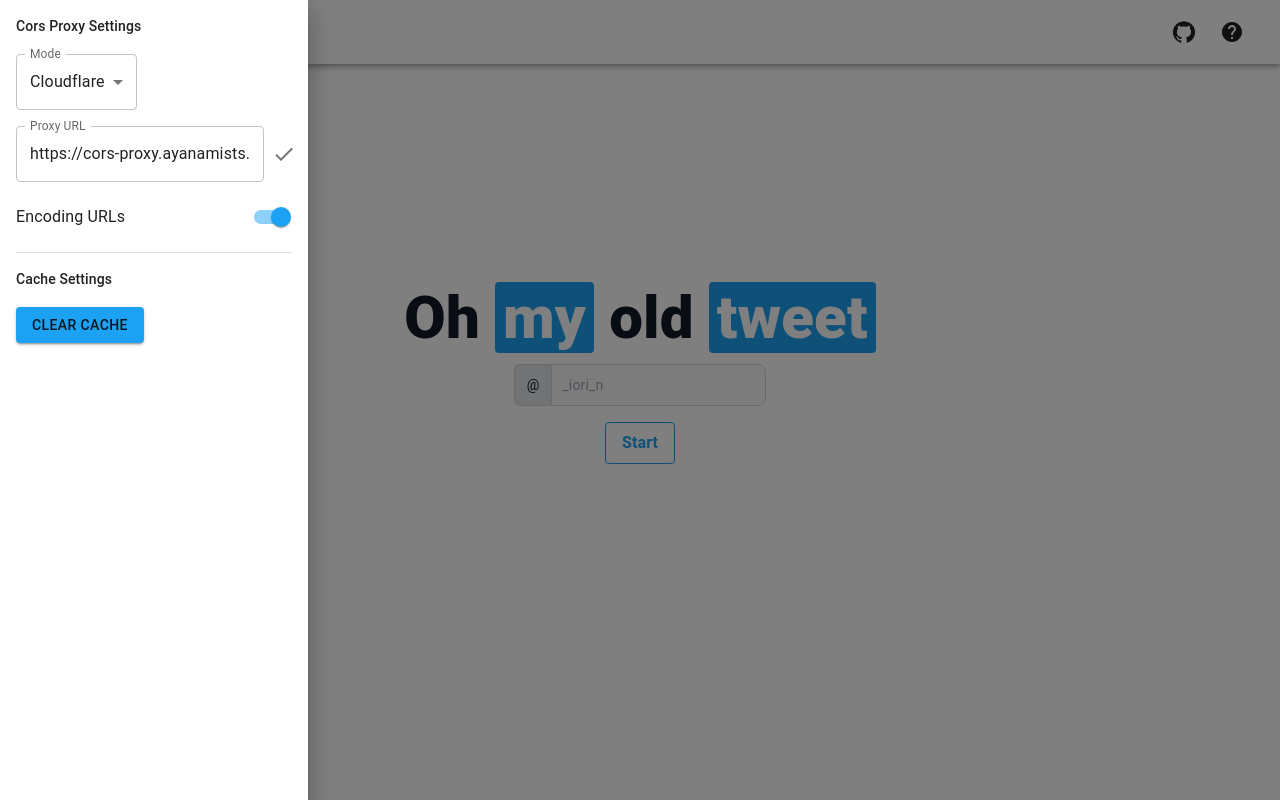
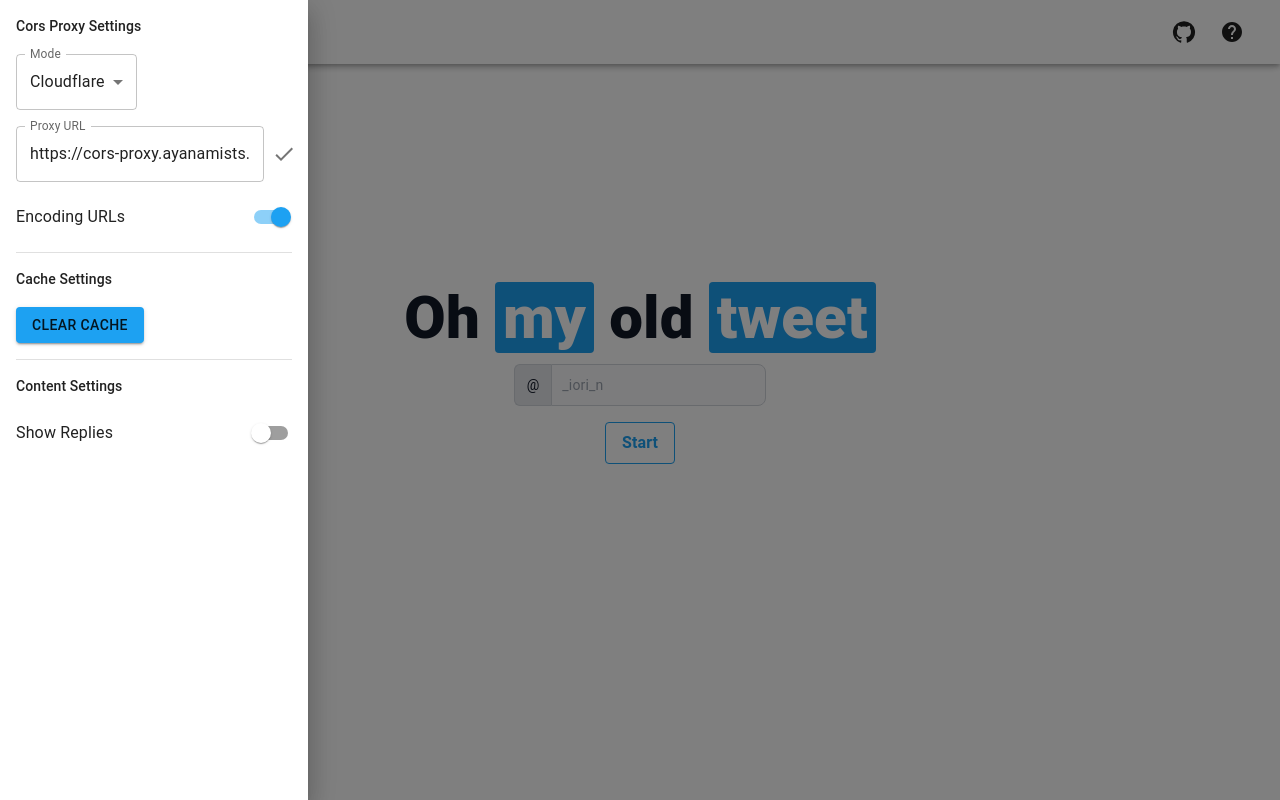
Before and after one commit to ayanamists/oh-my-old-tweet, a React app in the folder packages/oh-my-old-tweet/: page / in a window 1280 px wide. Both pictures are taken after a click on the button "menu". Built offline with nearby package versions, Linux system fonts and the light colour scheme; what async-sema would draw is missing.

Commit message:
add replies

```diff
--- a/packages/oh-my-old-tweet/src/App.tsx
+++ b/packages/oh-my-old-tweet/src/App.tsx
@@ -13,8 +13,7 @@ function MainPage() {
   const [inputValue, setInputValue] = useState<string>("_iori_n");
 
   const handleStart = () => { setUser(parseUserName(inputValue)) };
-  return (<div>
-    {(user == null) ?
+  return (user == null) ?
       (<div className='flex flex-col'>
         <div className='mx-auto max-w-screen-sm text-center'>
           <h1 className="mb-4 text-3xl font-extrabold text-gray-900 dark:text-white md:text-5xl lg:text-6xl">
@@ -54,8 +53,7 @@ function MainPage() {
           </button>
         </div>
       </div>)
-      : <Timeline user={user} />}
-  </div>);
+      : <Timeline user={user} />;
 }
 
 function App() {
--- a/packages/oh-my-old-tweet/src/Data.ts
+++ b/packages/oh-my-old-tweet/src/Data.ts
@@ -1,8 +1,8 @@
-import Post from "./Post";
+import Post, { ReplyInfo } from "./Post";
 import { mayRemoveAtSym } from "./Utils";
 import { CorsProxyConfig, getUrl } from "./corsUrl";
 
-interface TweetInfo {
+type TweetInfo = {
   lang: string;
   id: string;
   pageUrl: string;
@@ -128,6 +128,8 @@ function extractFromMetaTag(metaTag: Element, info: TweetInfo): Post | undefined
   const aRoleLinks = data.querySelectorAll('a[role="link"]');
   const userName = mayRemoveAtSym(aRoleLinks[2].textContent ?? undefined);
   const fullName = aRoleLinks[1].textContent ?? undefined;
+  const author = data.querySelector('div[itemprop="author"]');
+  const id = author?.querySelector('meta[itemprop="identifier"]')?.getAttribute('content') ?? undefined;
   const text = data.querySelector('div[data-testid="tweetText"]')?.textContent ?? undefined;
   const images = extractImages(data, info);
   const timeMeta = div.querySelector('meta[itemprop="datePublished"]')?.getAttribute('content');
@@ -139,7 +141,8 @@ function extractFromMetaTag(metaTag: Element, info: TweetInfo): Post | undefined
     user: {
       userName: userName,
       fullName: fullName,
-      avatar: avatar
+      avatar: avatar,
+      id: id
     },
     id: info.id,
     text: text,
@@ -151,6 +154,8 @@ function extractFromMetaTag(metaTag: Element, info: TweetInfo): Post | undefined
 }
 
 function extractFromMainRegion(mainRegion: Element, info: TweetInfo): Post | undefined {
+  const tweetRegion = getOneElementByClassName(mainRegion, 'tweet');
+  const userId = tweetRegion?.getAttribute('data-user-id') ?? undefined;
   const name = getOneElementByClassName(mainRegion, 'fullname')?.textContent ?? undefined;
   const userName = mainRegion.querySelector('.username > b')?.textContent ?? undefined;
   const timeMsStr = mainRegion.querySelector('._timestamp')?.getAttribute('data-time-ms');
@@ -164,23 +169,35 @@ function extractFromMainRegion(mainRegion: Element, info: TweetInfo): Post | und
   const avatar = filterValidAvatar(avatarRegion?.getAttribute('src'), info);
 
   // TODO: correctly handle reply:
+  let replyInfo: ReplyInfo | undefined = undefined;
   if (images.length === 0 && isReply(mainRegion)) {
-    console.log(`${info.pageUrl} is reply`);
-    return;
+    // console.log(`${info.pageUrl} is reply`);
+    const replyRegion = getOneElementByClassName(mainRegion, 'ReplyingToContextBelowAuthor');
+    const targetUserRegion = replyRegion?.querySelector('a');
+    const rid = targetUserRegion?.getAttribute('data-user-id') ?? undefined;
+    const rUserName = targetUserRegion?.getAttribute('href')?.split('/').slice(-1);
+    replyInfo = {
+      targetUser: {
+        userName: rUserName?.[0] ?? userName,
+        id: rid ?? userId
+      }
+    }
   }
 
   return {
     user: {
       userName: userName,
       fullName: name,
-      avatar: avatar
+      avatar: avatar,
+      id: userId
     },
     id: info.id,
     text: text,
     images: images,
     archiveUrl: info.pageUrl,
     tweetUrl: info.tweetUrl,
-    date: time
+    date: time,
+    replyInfo: replyInfo
   };
 }
 
--- a/packages/oh-my-old-tweet/src/Layout/MainLayout.tsx
+++ b/packages/oh-my-old-tweet/src/Layout/MainLayout.tsx
@@ -12,6 +12,7 @@ import { Button, CssBaseline, Divider, Drawer, FormControl, InputLabel, List, Li
 import { ThemeProvider } from '@emotion/react';
 import { ConfigContext } from '../context/ConfigContext';
 import { CorsProxyConfig, defaultConfig, getDefaultConfig, saveToLocal } from '../corsUrl';
+import { ShowReplyContext, ShowReplyContextProvider } from '../context/ShowReplyContext';
 
 type MainLayoutProps = {
   children: React.ReactNode,
@@ -22,6 +23,7 @@ function SideBar() {
   const [mode, setMode] = React.useState(initConfig.mode);
   const [prefix, setPrefix] = React.useState(initConfig.prefix);
   const [coding, setCoding] = React.useState(initConfig.urlEncoding);
+  const { showReply, toggleShowReply } = React.useContext(ShowReplyContext);
   const setConfig = (config: CorsProxyConfig) => {
     initConfig.mode = config.mode;
     initConfig.prefix = config.prefix;
@@ -124,6 +126,27 @@ function SideBar() {
         </Button>
       </ListItem>
     </List>
+    <Divider variant="middle" />
+    <List>
+      <ListItem>
+        <Typography variant='subtitle2'>
+          Content Settings
+        </Typography>
+      </ListItem>
+
+      <ListItem>
+        <ListItemText id="switch-list-label-reply" primary="Show Replies" />
+        <Switch
+          edge="end"
+          inputProps={{
+            'aria-labelledby': 'switch-list-label-reply',
+          }}
+          onChange={toggleShowReply}
+          checked={showReply}
+        />
+      </ListItem>
+    </List>
+
   </>
   );
 }
@@ -198,6 +221,7 @@ function MainLayout({ children }: MainLayoutProps) {
 
   return (
     <ConfigContext.Provider value={getDefaultConfig()}>
+      <ShowReplyContextProvider>
       <ThemeProvider theme={theme}>
         <CssBaseline />
         <ButtonAppBar />
@@ -212,7 +236,8 @@ function MainLayout({ children }: MainLayoutProps) {
           </Box>
         </Box>
       </ThemeProvider>
-    </ConfigContext.Provider>)
+    </ShowReplyContextProvider>
+    </ConfigContext.Provider>);
 }
 
 export default MainLayout;
--- a/packages/oh-my-old-tweet/src/LoadableTCard.tsx
+++ b/packages/oh-my-old-tweet/src/LoadableTCard.tsx
@@ -1,8 +1,9 @@
-import { useRef, useState } from "react";
+import { useContext, useRef, useState } from "react";
 import { getCdxItemId, getCdxItemUrl } from "./Data";
 import Post from "./Post";
 import { TCard } from "./TCard";
 import useCachedFetch from "./useCachedFetch";
+import { ShowReplyContext } from "./context/ShowReplyContext";
 
 export function LoadableTCard({ cdxItem }: { cdxItem: string[] }) {
   const [post, setPost] = useState<Post | boolean>();
@@ -12,9 +13,10 @@ export function LoadableTCard({ cdxItem }: { cdxItem: string[] }) {
   useCachedFetch(cdxItem, setPost);
 
   const pageUrl = getCdxItemUrl(cdxItem);
+  const { showReply } = useContext(ShowReplyContext);
   return (<div ref={elementRef}>
     {
-      (post === false || post === true) ? null :
+      (post === false || post === true || (! showReply && post?.replyInfo != null)) ? null :
         (post == null)
           ? <div style={{ height: '200px' }}
             className="text-black dark:text-white text-center flex flex-col item-center justify-center">
--- a/packages/oh-my-old-tweet/src/Post.ts
+++ b/packages/oh-my-old-tweet/src/Post.ts
@@ -1,4 +1,9 @@
 import User from "./User";
+
+export type ReplyInfo = {
+  targetPostId?: string,
+  targetUser: User,
+}
 
 interface Post {
   user: User;
@@ -8,6 +13,7 @@ interface Post {
   images: string[];
   tweetUrl: string;
   archiveUrl: string;
+  replyInfo?: ReplyInfo;
 }
 
 export default Post;
--- a/packages/oh-my-old-tweet/src/TCard.tsx
+++ b/packages/oh-my-old-tweet/src/TCard.tsx
@@ -3,13 +3,15 @@ import TweetCard from "react-tweet-card"
 
 export function TCard({ p }: { p: Post }) {
   let name = p.user.fullName ?? "";
+  const text = p.text ?? "";
+  const textAll = p.replyInfo != null ? `Replying to @${p.replyInfo.targetUser.userName ?? ""}:\n${text}` : text
   return (<TweetCard
     author={{
       name: name,
       username: p.user.userName ?? "",
       image: p.user.avatar ?? ""
     }}
-    tweet={p.text ?? ""}
+    tweet={textAll}
     time={p.date}
     source="Twitter for iPhone"
     tweetImages={p.images.map(i => { return { src: i } })}
--- a/packages/oh-my-old-tweet/src/User.ts
+++ b/packages/oh-my-old-tweet/src/User.ts
@@ -2,6 +2,7 @@ interface User {
   fullName?: string;
   avatar?: string;
   userName?: string;
+  id?: string;
 }
 
 export default User;
--- /dev/null
+++ b/packages/oh-my-old-tweet/src/context/ShowReplyContext.tsx
@@ -0,0 +1,20 @@
+import { createContext, useCallback, useState } from "react";
+
+type ShowReplyContextType = {
+    showReply: boolean
+    toggleShowReply: () => void
+}
+
+export const ShowReplyContext = createContext<ShowReplyContextType>(
+    { showReply: false, toggleShowReply: () => { } });
+
+export function ShowReplyContextProvider({children}: {children: React.ReactNode}) {
+    const [showReply, setShowReply] = useState(false);
+    const toggle = useCallback(() => {
+        setShowReply(prevShowReply => !prevShowReply);
+    }, []);
+
+    return (<ShowReplyContext.Provider value={{ showReply: showReply, toggleShowReply: toggle }}>
+        {children}
+    </ShowReplyContext.Provider>)
+}
```
